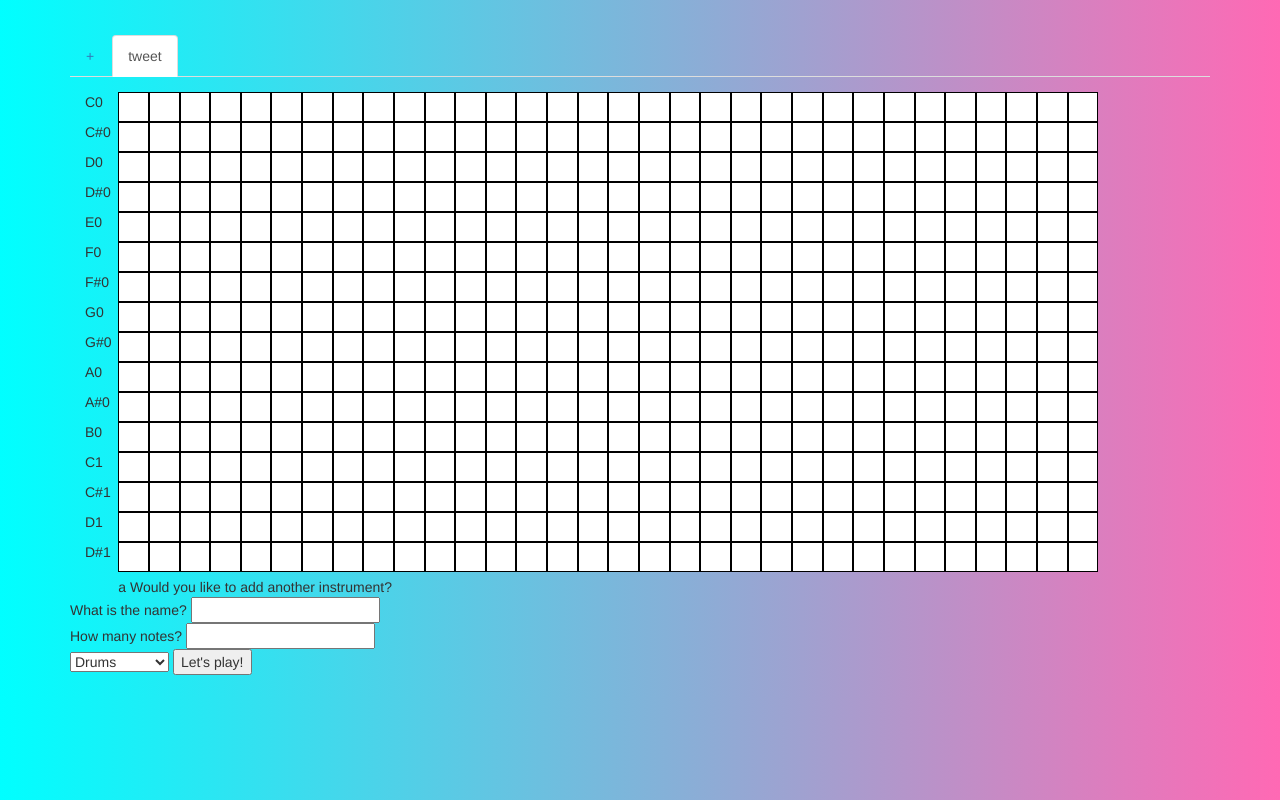
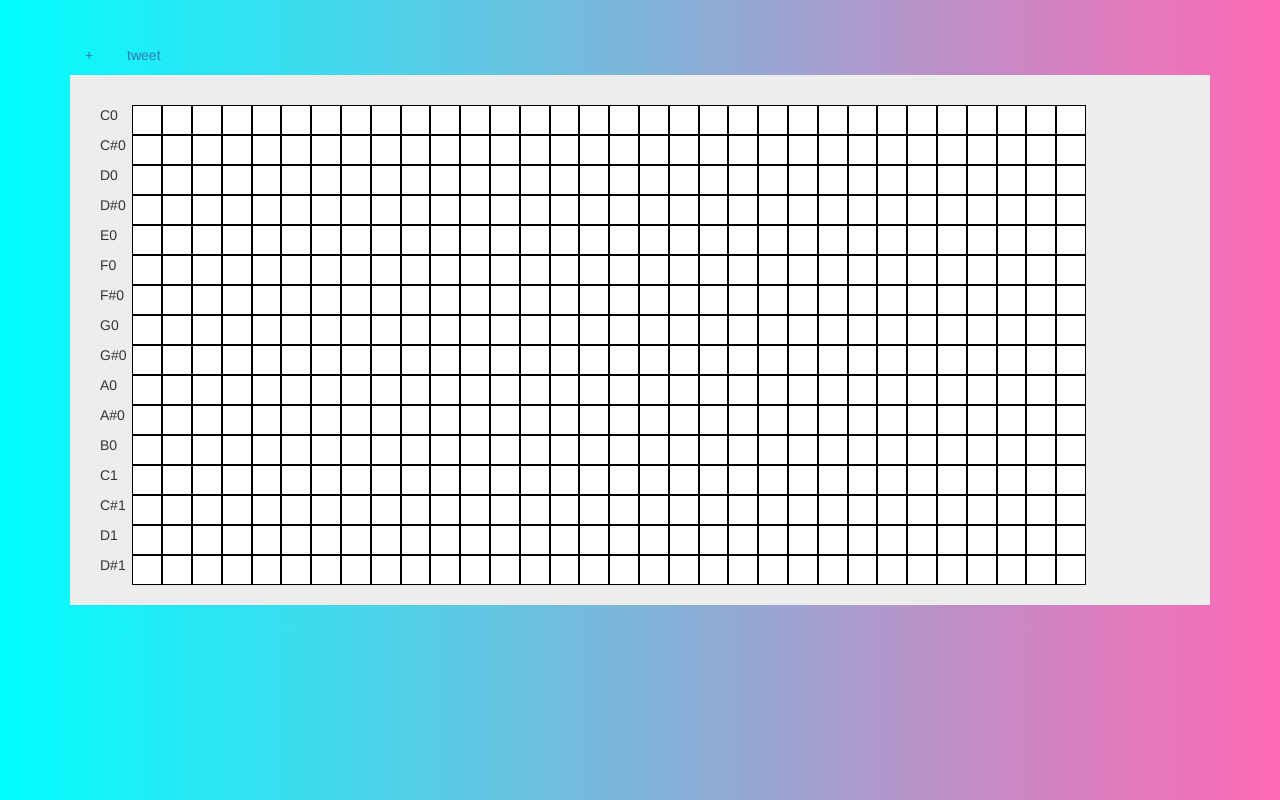
Before and after one commit to WebAudioBoys/tbd-wireframe, a website: page public/index.html in a window 1280 px wide. Both pictures are taken after a click on the link "tweet". Drawn offline with nearby package versions, Linux system fonts and the light colour scheme; no server answers.

Commit message:
ImprovedTabs
Improved Tabs

```diff
--- a/public/index.html
+++ b/public/index.html
@@ -15,25 +15,19 @@
 	<div class="container">
 			<!-- New Instrument Panel -->
 
-			<div class="tab-content">
+			<div id="tab-spot">
+
 				<!-- Nav tabs -->
-				<ul class="nav nav-tabs" role="tablist">
-				  <li class="nav-item" >
-				    <a class="nav-link" data-toggle="tab" href="#plus" role="presentation">+</a>
-
-				  <li class="nav-item">
-				    <a class="nav-link" data-toggle="tab" href="#tweet" role="presentation">tweet</a>
-
-				  </li>
+				<ul class="tabs">
+				  <li><a class="tab-link current" data-tab="plus">+</a></li>
+				  <li><a class="tab-link" data-tab="tweet">tweet</a></li>
 				</ul>
 
 				<!-- Tab panes -->
-				<div class="tab-panes">
-				  <div class="tab-pane active" id="tweet" role="tabpanel">
-				  		<div class="gridContainer"></div>
-				  </div>
 
-			<div class="tab-pane" id="plus" role="tabpanel">
+
+
+			<div class="tab-content current" id="plus">
 				  	<div class="newInstrument">a
 				  		Would you like to add another instrument? <br />
 				  		What is the name?
@@ -48,9 +42,14 @@
 				  		<button class="newInsButton">Let's play!</button>
 		  	 		</div>
 				</div>
+
+			<div class="tab-content" id="tweet">
+				  		<div class="gridContainer"></div>
+				  </div>
+
 				</div>
 			</div>
-	</div>
+	<!-- </div> -->
 
 		<script src="script.js"></script>
 	</body>
--- a/public/script.js
+++ b/public/script.js
@@ -9,14 +9,7 @@ var thisRow;
 var rows = 16;
 var columns = 32;
 
-// create polarity grid
-for (i = 0; i < rows; i++){
-	thisRow = [];
-	for (j = 0; j < columns; j++){
-		thisRow.push(-1);
-	}
-	theGrid.push(thisRow);
-}
+
 
 // page interaction
 $(document).ready(function(){
@@ -24,6 +17,23 @@ $(document).ready(function(){
 	var tweet = grid(16,32,$(".gridContainer"));
 	var mouseIsClicked = false;
 	var stepEntered = false;
+
+
+	//The tab toggler
+	$('ul.tabs li a').click(function(){
+
+		var tab_id = $(this).attr('data-tab');
+		console.log(tab_id);
+		$('ul.tabs li a').removeClass('current');
+		$('.tab-content').removeClass('current');
+
+		$(this).addClass('current');
+		$("#"+tab_id).addClass('current');
+	})
+
+
+
+
 
 	// cell click
 	$('.row .step').mousedown(function(){
@@ -52,9 +62,6 @@ $(document).ready(function(){
 	// subsequent dragged cells
 	}).mouseenter(function(){
 		if(mouseIsClicked){
-			// toggle style
-			// $(this).toggleClass("clicked");
-
 
 			// toggle corresponding polarity grid cell
 			column = $(this).index();
@@ -69,35 +76,25 @@ $(document).ready(function(){
 		}
 	});
 
-	// update style on '+' button
-	// $('#plus').mousedown(function(){
-	// 	// $('.newInstrument').toggleClass("clicked");
-	// });
-
 	// create new instance from user menu specs
-	$(".newInsButton").click(function(){
+	$(document).on("click",".newInsButton",function(){
 		var instName = $("#insName").val();
 		var rowCount = $("#rowCount").val();
-		console.log("instName:  ", instName);
-		console.log("rowCount:   ",rowCount);
+		// console.log("instName:  ", instName);
+		// console.log("rowCount:   ",rowCount);
 
-		var newTab = '<a class="nav-link" data-toggle="collapse" href="#'+instName+'" role="tab">'+instName+'</a>'
-		var listElement = $('.tab-content ul').append('<li class="nav-item">'+newTab+'</li>')
+
+		var newTab = '<li><a class="tab-link" data-tab="'+instName+'">'+instName+'</a></li>';
+		var listElement = $('.tabs').append(newTab);
 
 		//Creating The New Grid
-		var newPane = $('<div class="tab-pane" id="'+instName+'" role="tabpanel"></div>');
+		var newPane = $('<div class="tab-content" id="'+instName+'"></div>');
 
-		x = $('<div class="gridHolder"></div>').appendTo(newPane);
-
-		grid(rowCount,32,x);
-
-		// console.log("nj:", newJoint);
+		holder = $('<div class="gridHolder"></div>').appendTo(newPane);
+		grid(rowCount,32,holder);
+		newPane.appendTo($('#tab-spot'));
 
 
-		newPane.appendTo($('.tab-panes'));
-		// var thisContainer = newPane.append('<div class="gridContainer"></div>');
-		// var newElement = $('#'+instName+' .gridContainer');
-		// var newJoint = grid(rowCount,32,$(newElement));
 
 	});
 
--- a/public/style.css
+++ b/public/style.css
@@ -102,3 +102,31 @@ body {
     user-select: none;          /* Likely future */
 
 }
+
+    ul.tabs{
+            margin: 0px;
+            padding: 0px;
+            list-style: none;
+        }
+        ul.tabs li{
+            background: none;
+            color: #222;
+            display: inline-block;
+            padding: 10px 15px;
+            cursor: pointer;
+        }
+
+        ul.tabs li.current{
+            background: #ededed;
+            color: #222;
+        }
+
+        .tab-content{
+            display: none;
+            background: #ededed;
+            padding: 15px;
+        }
+
+        .tab-content.current{
+            display: inherit;
+        }
```
Lines whose indentation alone changed are shown as unchanged.
